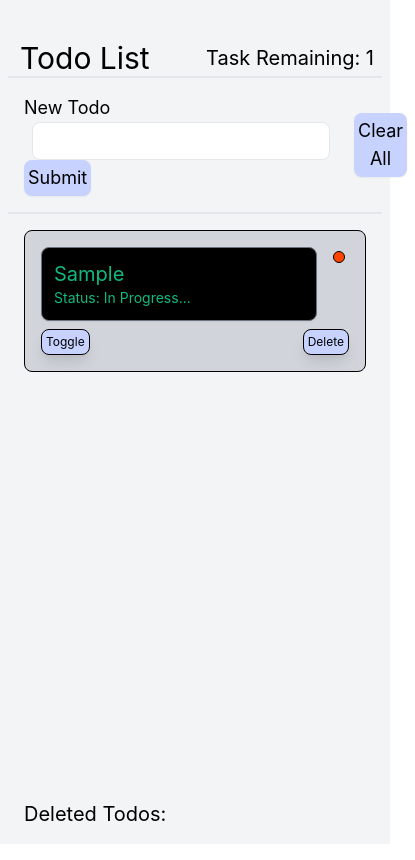
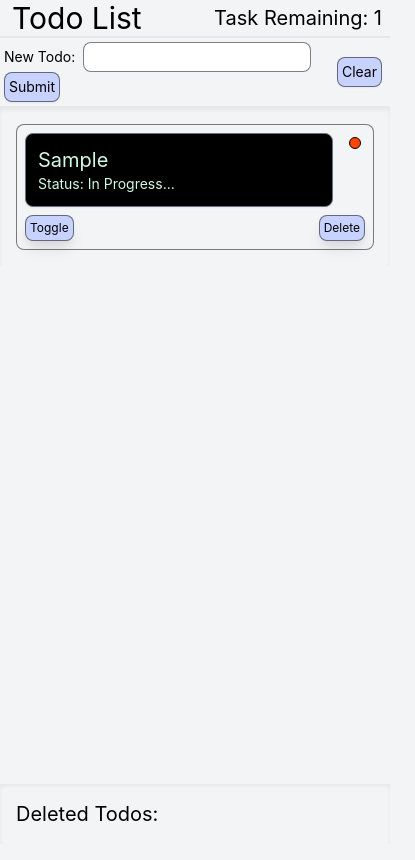
Before and after one commit to riefer02/redux-logic-simulator, a React (Create React App) app: page / in a window 390 px wide. Both pictures are taken after typing "Sample" into the empty fields and a click on the button "Submit". Shown: the top 860 px of the page, 415 px wide, since content can reach past the window. Built offline with nearby package versions, Linux system fonts and the light colour scheme.

Commit message:
readability ux update

```diff
--- /dev/null
+++ b/src/App.css
@@ -0,0 +1,5 @@
+body {
+  height: 100%;
+  width: 100%;
+  @apply bg-gray-100;
+}
--- a/src/App.js
+++ b/src/App.js
@@ -2,12 +2,13 @@ import { useSelector } from "react-redux";
 import TodoSubmit from "./components/TodoSubmit";
 import TodoList from "./components/TodoList";
 import { todosSelectors } from "./reducers/todos";
+import "./App.css";
 
 function App() {
   const totalTodos = useSelector(todosSelectors.selectTotal);
   return (
     <div className="App">
-      <div className="container bg-gray-100 text-xl mx-auto p-2 h-screen pt-10 divide-y-2 ">
+      <div className="container text-xl mx-auto md:p-2 h-full md:pt-10 divide-y-2 ">
         <div className="flex justify-between items-center">
           <h1 className="text-3xl pl-3">Todo List</h1>
           <div className="pr-2">Task Remaining: {totalTodos}</div>
--- a/src/components/Todo.js
+++ b/src/components/Todo.js
@@ -19,10 +19,10 @@ const Todo = ({ text, completed, id, color }) => {
   };
 
   return (
-    <div className="card bg-gray-300 border border-black rounded-lg p-4">
+    <div className="card bg-gray-100 border-opacity-50 border border-black rounded-lg p-2 md:p-4">
       <div className="flex justify-between">
-        <div className="truncate bg-black text-green-500 border border-gray-500 shadow-sm px-3 py-3 rounded-lg flex-grow ">
-          <div className="">{text}</div>
+        <div className="truncate bg-black text-green-100 border border-gray-500 shadow-sm px-3 py-3 rounded-lg flex-grow ">
+          <div className="subpixel-antialiased">{text}</div>
           <p className="text-sm">
             Status: {completed ? "Completed" : "In Progress..."}
           </p>
@@ -39,7 +39,7 @@ const Todo = ({ text, completed, id, color }) => {
           onClick={() => {
             toggle(id);
           }}
-          className="cursor-pointer bg-indigo-200 rounded-lg p-1 shadow-lg border border-black hover:bg-indigo-100 hover:shadow-md"
+          className="cursor-pointer bg-indigo-200 rounded-lg p-1 shadow-lg border-opacity-50 border border-black hover:bg-indigo-100 hover:shadow-md"
         >
           Toggle
         </div>
@@ -47,7 +47,7 @@ const Todo = ({ text, completed, id, color }) => {
           onClick={() => {
             deleteItem(id);
           }}
-          className="cursor-pointer bg-indigo-200 rounded-lg p-1 shadow-lg border border-black hover:bg-indigo-100 hover:shadow-md"
+          className="cursor-pointer bg-indigo-200 rounded-lg p-1 shadow-lg border-opacity-50 border border-black hover:bg-indigo-100 hover:shadow-md"
         >
           Delete
         </div>
--- a/src/components/TodoList.js
+++ b/src/components/TodoList.js
@@ -38,8 +38,8 @@ function TodoList() {
 
   return (
     <div className="flex flex-col flex-grow h-full justify-between">
-      <div className="cards p-4">{todosList}</div>
-      <div className="flex flex-col p-4 absolute bottom-0">
+      <div className="cards p-4 shadow-inner">{todosList}</div>
+      <div className="flex flex-col p-4 fixed bottom-0 shadow-inner w-full">
         <div className="">Deleted Todos:</div>
         <div className="text-sm">{deletedList}</div>
       </div>
--- a/src/components/TodoSubmit.js
+++ b/src/components/TodoSubmit.js
@@ -27,17 +27,20 @@ function App() {
   };
 
   return (
-    <div className="flex justify-between">
-      <form onSubmit={handleSubmit(onSubmit)} className="text-lg p-4">
-        <label>New Todo</label>
+    <div className="flex justify-between ">
+      <form
+        onSubmit={handleSubmit(onSubmit)}
+        className="text-sm md:text-lg p-1 md:p-4"
+      >
+        <label>New Todo:</label>
         <input
           type="text"
           name="text"
           ref={register}
-          className="bg-white border rounded-lg mx-2 p-1"
+          className="bg-white rounded-lg mx-2 p-1 border border-black border-opacity-50"
         />
         <button
-          className="bg-indigo-200 shadow-sm rounded-lg p-1 hover:bg-indigo-100 hover:shadow-none"
+          className="bg-indigo-200 shadow-sm rounded-lg p-1 hover:bg-indigo-100 hover:shadow-none border-opacity-50 border border-black"
           type="submit"
         >
           Submit
@@ -48,9 +51,9 @@ function App() {
           onClick={() => {
             clearTodos();
           }}
-          className="bg-indigo-200 shadow-sm rounded-lg p-1 hover:bg-indigo-100 hover:shadow-none"
+          className="bg-indigo-200 shadow-sm rounded-lg p-1 hover:bg-indigo-100 hover:shadow-none text-sm md:text-lg border-opacity-50 border border-black"
         >
-          Clear All
+          Clear
         </button>
       </div>
     </div>
```
